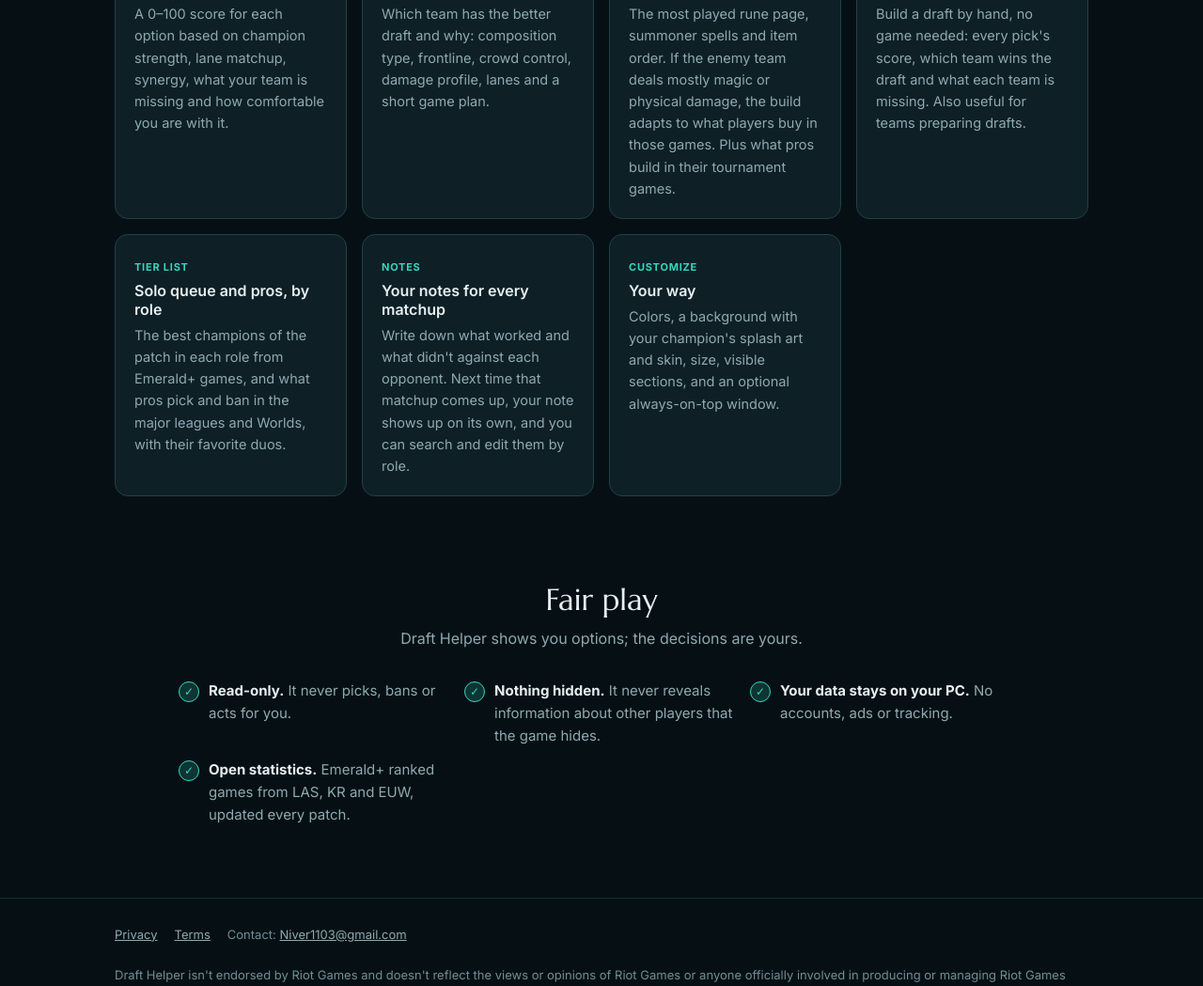
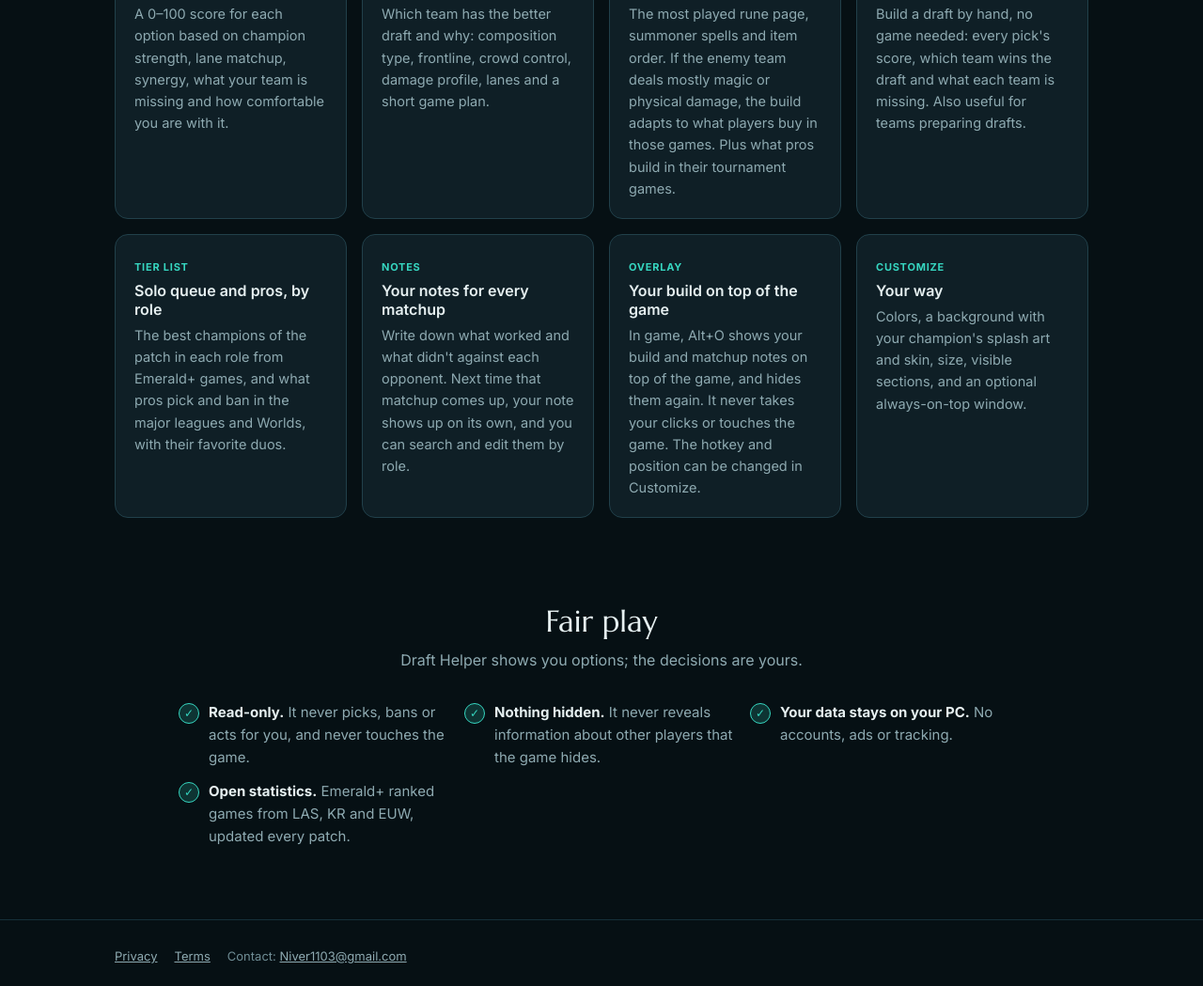
Before and after one commit to N1V3R-fix/n1v3r-fix.github.io, a plain HTML site: page index.html in a window 1280 px wide. Shown: the part 1115-2164 px from the top of the page at 94% size. Drawn offline with Linux system fonts and the light colour scheme.

Commit message:
Actualiza el sitio y las estadísticas {"generado": "2026-11-23 17:29", "parche": "16.23", "partidas": 118350}

```diff
--- a/index.html
+++ b/index.html
@@ -67,6 +67,10 @@
       <h3><span lang="es">Tus notas de cada matchup</span><span lang="en">Your notes for every matchup</span></h3>
       <p lang="es">Anota qué te sirvió y qué no contra cada rival. La próxima vez que se dé ese matchup, la nota aparece sola, y puedes buscarlas y editarlas por rol.</p>
       <p lang="en">Write down what worked and what didn't against each opponent. Next time that matchup comes up, your note shows up on its own, and you can search and edit them by role.</p></div>
+    <div class="tarjeta"><span class="tag">Overlay</span>
+      <h3><span lang="es">Tu build encima del juego</span><span lang="en">Your build on top of the game</span></h3>
+      <p lang="es">Durante la partida, Alt+O muestra tu build y tus notas del matchup encima del juego, y las vuelve a ocultar. No recibe clics ni toca el juego. El atajo y la posición se cambian en Personalizar.</p>
+      <p lang="en">In game, Alt+O shows your build and matchup notes on top of the game, and hides them again. It never takes your clicks or touches the game. The hotkey and position can be changed in Customize.</p></div>
     <div class="tarjeta"><span class="tag" lang="es">Personalizar</span><span class="tag" lang="en">Customize</span>
       <h3><span lang="es">A tu manera</span><span lang="en">Your way</span></h3>
       <p lang="es">Colores, fondo con el arte de tu campeón y su aspecto, tamaño, secciones visibles y una ventana que queda encima del juego si quieres.</p>
@@ -78,7 +82,7 @@
   <h2><span lang="es">Juego limpio</span><span lang="en">Fair play</span></h2>
   <p class="sub"><span lang="es">Draft Helper te muestra opciones; las decisiones son tuyas.</span><span lang="en">Draft Helper shows you options; the decisions are yours.</span></p>
   <div class="limpio">
-    <div><i>✓</i><span lang="es"><b>Solo lee el cliente.</b> Nunca elige, banea ni hace nada por ti.</span><span lang="en"><b>Read-only.</b> It never picks, bans or acts for you.</span></div>
+    <div><i>✓</i><span lang="es"><b>Solo lee el cliente.</b> Nunca elige, banea ni hace nada por ti, y no toca el juego.</span><span lang="en"><b>Read-only.</b> It never picks, bans or acts for you, and never touches the game.</span></div>
     <div><i>✓</i><span lang="es"><b>Nada oculto.</b> No muestra información de otros jugadores que el juego esconde.</span><span lang="en"><b>Nothing hidden.</b> It never reveals information about other players that the game hides.</span></div>
     <div><i>✓</i><span lang="es"><b>Tus datos se quedan en tu PC.</b> Sin cuentas, publicidad ni seguimiento.</span><span lang="en"><b>Your data stays on your PC.</b> No accounts, ads or tracking.</span></div>
     <div><i>✓</i><span lang="es"><b>Estadísticas abiertas.</b> Partidas clasificatorias de Esmeralda o más en LAS, KR y EUW, actualizadas cada parche.</span><span lang="en"><b>Open statistics.</b> Emerald+ ranked games from LAS, KR and EUW, updated every patch.</span></div>
```
